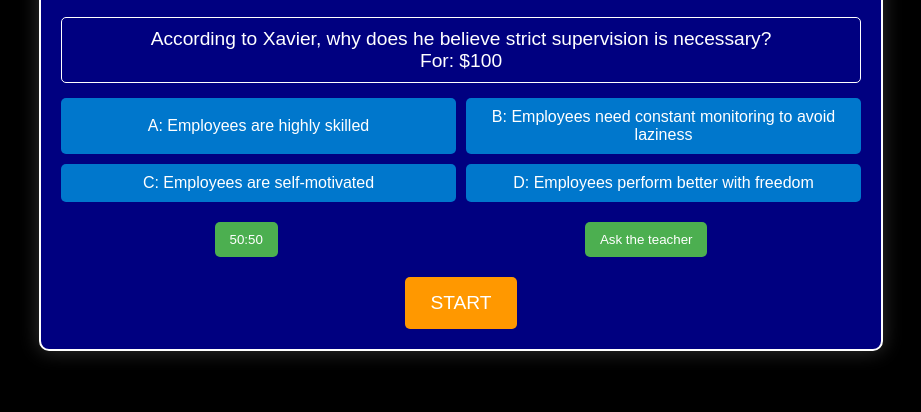
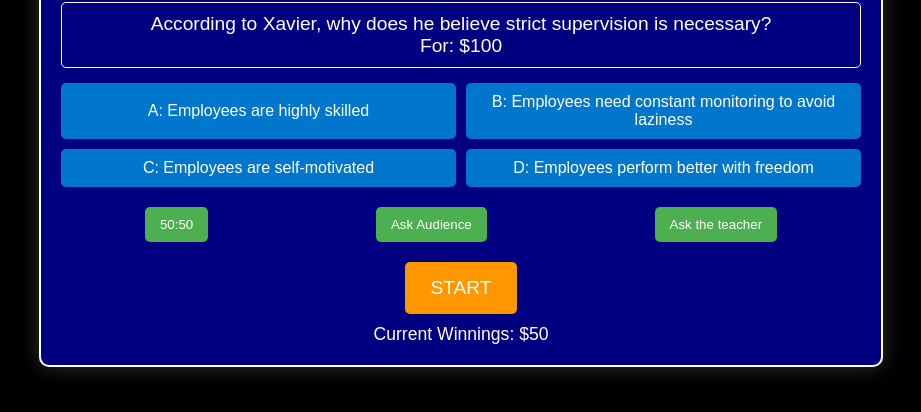
Before and after one commit to tahaprime/be-millionaire, a plain HTML site: page index.html in a window 1280 px wide. Both pictures are taken after a click on the button "A:". Shown: the part 266-678 px from the top of the page, without its empty margins (179-1100 px from the left). Drawn offline with Linux system fonts and the light colour scheme.

Commit message:
Updated project to version 0.0.2

```diff
--- a/index.html
+++ b/index.html
@@ -47,12 +47,12 @@
 
   <div class="lifelines">
     <button id="fifty-fifty" onclick="useFiftyFifty()">50:50</button>
-    <button id="ask-audience" style="display: none;" onclick="useAskTheAudience()">Ask Audience</button>
+    <button id="ask-audience" onclick="useAskTheAudience()">Ask Audience</button>
     <button id="phone-a-friend" onclick="usePhoneAFriend()">Ask the teacher</button>
   </div>
 
   <button id="start-button" onclick="startQuiz()">START</button>
-  <div id="current-winnings" style="display:none">Current Winnings: $0</div>
+  <div id="current-winnings" >Current Winnings: $0</div>
 </div>
 
 <script src="script.js"></script>
--- a/script.js
+++ b/script.js
@@ -240,8 +240,8 @@ function checkAnswer(answer) {
     if (answer === currentQuestion.correctAnswer) {
         const selectedAnswerElement = document.getElementById('answer-' + answer);
         selectedAnswerElement.classList.add('correct-answer');
-        currentWinnings = parseInt(document.querySelector('.money-ladder li:nth-last-child(' + (questions.length - currentQuestionIndex) + ')').dataset.amount);
-
+        currentWinnings = currentQuestion.price;
+        updateWinnings();
         setTimeout(() => {
             currentQuestionIndex++;
             if (currentQuestionIndex < questions.length) {
@@ -264,9 +264,10 @@ function checkAnswer(answer) {
             alert("You are eliminated");
             currentQuestionIndex++;
             if (currentQuestionIndex < questions.length) {
-                isEliminated = false;
+                isEliminated = true;
                 loadQuestion();
                 updateWinnings();
+                endGame(true);
             } else {
                 endGame(false);
             }
@@ -321,6 +322,14 @@ function useFiftyFifty() {
     fiftyFiftyUsed--;
     if(fiftyFiftyUsed < 0) fiftyFiftyButton.disabled = true;
 }
+function useAskTheAudience(){
+    if((askAudienceUsed===false)|| isEliminated) {
+        alert("60% A\ 20% B \ 30% C \ 10% D");
+    askAudienceUsed===true;}
+        else{
+        askAudienceButton.disabled = true;
+    }
+}
 
 function usePhoneAFriend() {
     if ((phoneAFriendUsed < 0) || isEliminated) return;
```
